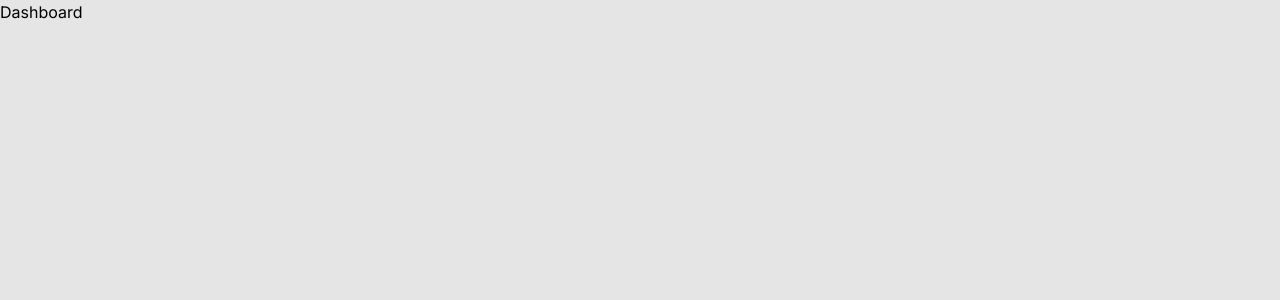
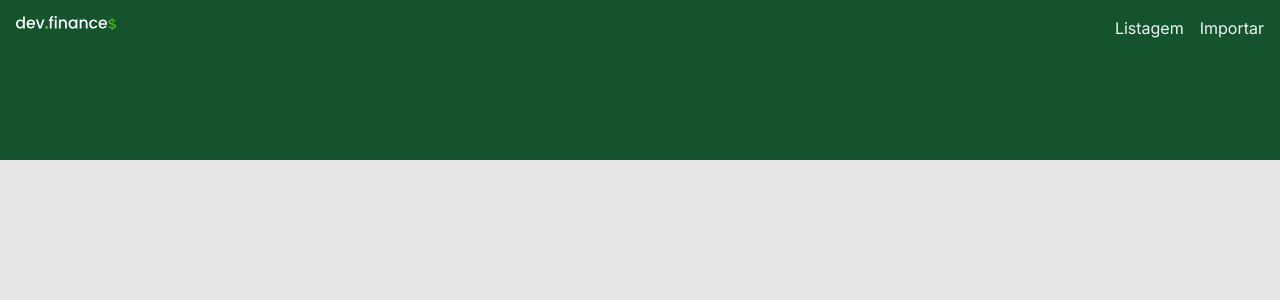
Before and after one commit to thiago-santanna/tss-cloud-finances, a Next.js app: page /dashboard in a window 1280 px wide. Shown: the top 300 px of the page. Built offline with nearby package versions, Linux system fonts and the light colour scheme.

Commit message:
logo marca e menu

```diff
--- a/src/app/dashboard/page.tsx
+++ b/src/app/dashboard/page.tsx
@@ -1,7 +1,9 @@
+import Header from "@/components/header";
+
 export default function Dashboard() {
   return (
     <>
-      <p>Dashboard</p>
+      <Header />
     </>
   );
 }
--- /dev/null
+++ b/src/components/header/index.tsx
@@ -0,0 +1,26 @@
+import Image from "next/image";
+
+export default function Header() {
+  return (
+    <>
+      <header className="bg-green-900 h-40 container mx-auto px-4 flex justify-between items-start pt-4">
+        <Image
+          src="/logo.svg"
+          alt="Logo Finances"
+          className="dark:invert"
+          width={100}
+          height={24}
+          priority
+        />
+        <div className="flex gap-4 text-slate-100">
+          <div className="cursor-pointer border-b-0 hover:text-slate-400 hover:border-b-green-400 hover:border-b-2">
+            Listagem
+          </div>
+          <div className="cursor-pointer border-b-0 hover:text-slate-400 hover:border-b-green-400 hover:border-b-2">
+            Importar
+          </div>
+        </div>
+      </header>
+    </>
+  );
+}
```
Also changed, not shown: public/logo.svg (added).
